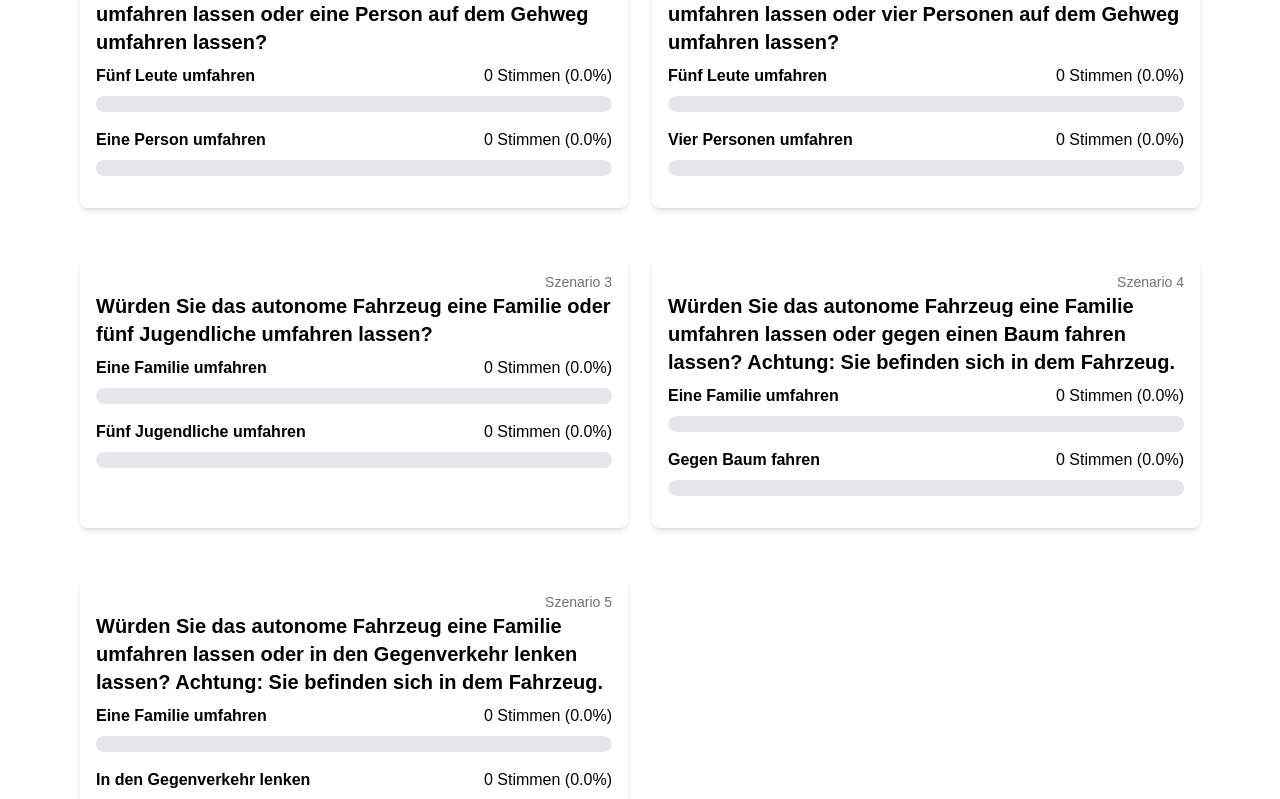
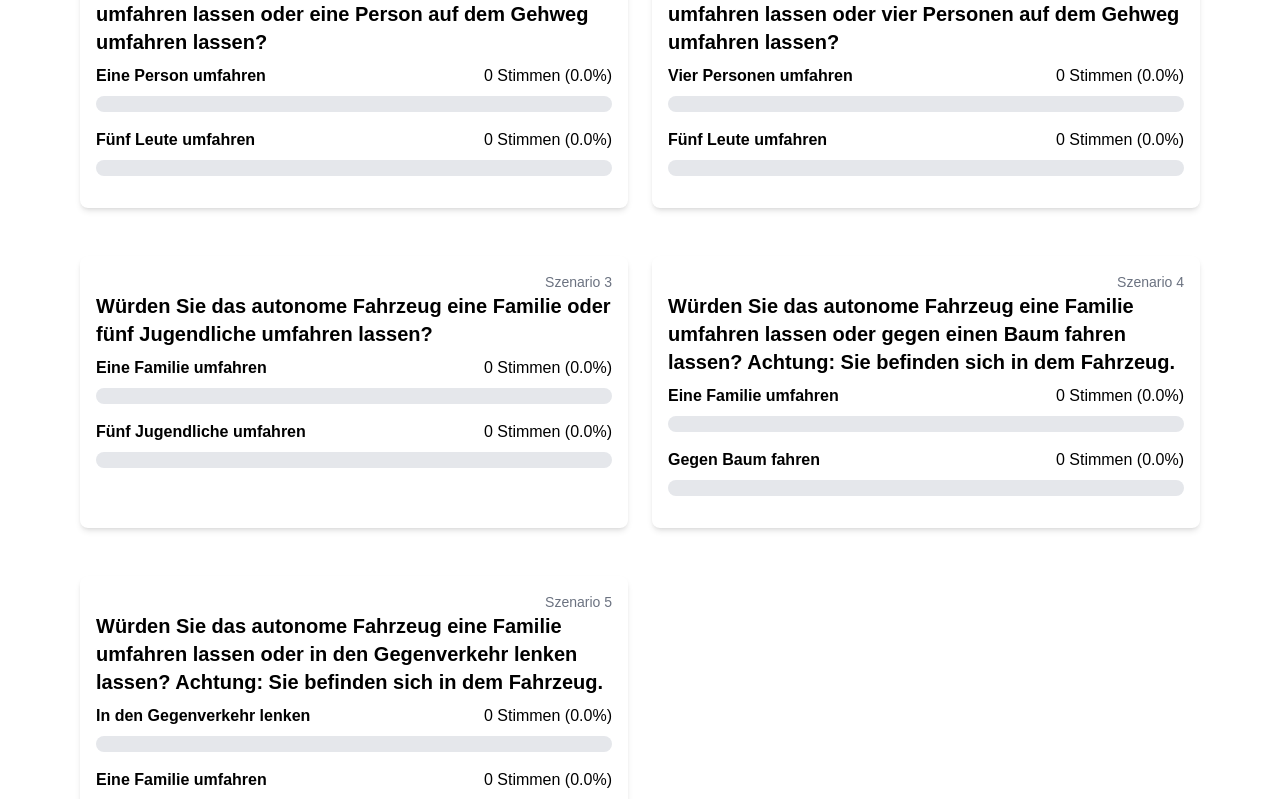
Before and after one commit to david-stefan-hermann/trolley-problem, a React (Vite) app in the folder trolley-problem-frontend/: page /dashboard in a window 1280 px wide. Shown: the part 240-1039 px from the top of the page. Built offline with nearby package versions, Linux system fonts and the light colour scheme; no server answers; a web font is replaced by a local one.

Commit message:
fixed button order

```diff
--- a/trolley-problem-frontend/src/components/scenarios/scenarios_data.js
+++ b/trolley-problem-frontend/src/components/scenarios/scenarios_data.js
@@ -5,14 +5,14 @@ const scenarios = [
         initialImage: "/scenarios/scenario1-initial.jpeg",
         outcomes: [
             {
+                option: "Eine Person umfahren",
+                image: "/scenarios/scenario1-one.jpeg",
+                description: "Sie haben gewählt, eine Person umfahren zu lassen. Das Fahrzeug weicht aus und trifft die eine Person auf dem Gehweg.",
+            },
+            {
                 option: "Fünf Leute umfahren",
                 image: "/scenarios/scenario1-five.jpeg",
                 description: "Sie haben gewählt, die fünf Leute umfahren zu lassen. Das Fahrzeug weicht nicht aus und trifft die fünf Leute.",
-            },
-            {
-                option: "Eine Person umfahren",
-                image: "/scenarios/scenario1-one.jpeg",
-                description: "Sie haben gewählt, eine Person umfahren zu lassen. Das Fahrzeug weicht aus und trifft die eine Person auf dem Gehweg.",
             },
         ],
     },
@@ -22,14 +22,14 @@ const scenarios = [
         initialImage: "/scenarios/scenario2-initial.jpeg",
         outcomes: [
             {
+                option: "Vier Personen umfahren",
+                image: "/scenarios/scenario2-four.jpeg",
+                description: "Sie haben gewählt, vier Personen umfahren zu lassen. Das Fahrzeug weicht aus und trifft die vier Personen auf dem Gehweg.",
+            },
+            {
                 option: "Fünf Leute umfahren",
                 image: "/scenarios/scenario2-five.jpeg",
                 description: "Sie haben gewählt, die fünf Leute umfahren zu lassen. Das Fahrzeug weicht nicht aus und trifft die fünf Leute.",
-            },
-            {
-                option: "Vier Personen umfahren",
-                image: "/scenarios/scenario2-four.jpeg",
-                description: "Sie haben gewählt, vier Personen umfahren zu lassen. Das Fahrzeug weicht aus und trifft die vier Personen auf dem Gehweg.",
             },
         ],
     },
@@ -73,14 +73,14 @@ const scenarios = [
         initialImage: "/scenarios/scenario5-initial.jpeg",
         outcomes: [
             {
+                option: "In den Gegenverkehr lenken",
+                image: "/scenarios/scenario5-traffic.jpeg",
+                description: "Sie haben gewählt, das Fahrzeug in den Gegenverkehr lenken zu lassen. Das Fahrzeug kollidiert mit dem Gegenverkehr. Sie und eine Familie im Gegenverkehr werden lebensgefährlich verletzt.",
+            },
+            {
                 option: "Eine Familie umfahren",
                 image: "/scenarios/scenario5-family.jpeg",
                 description: "Sie haben gewählt, die Familie umfahren zu lassen. Das Fahrzeug trifft die Familie.",
-            },
-            {
-                option: "In den Gegenverkehr lenken",
-                image: "/scenarios/scenario5-traffic.jpeg",
-                description: "Sie haben gewählt, das Fahrzeug in den Gegenverkehr lenken zu lassen. Das Fahrzeug kollidiert mit dem Gegenverkehr. Sie und eine Familie im Gegenverkehr werden lebensgefährlich verletzt.",
             },
         ],
     },
```
Also changed, not shown: trolley-problem-frontend/public/scenarios/scenario2-five.jpeg (renamed from trolley-problem-frontend/public/scenarios/scenario2-five.png.jpeg).
